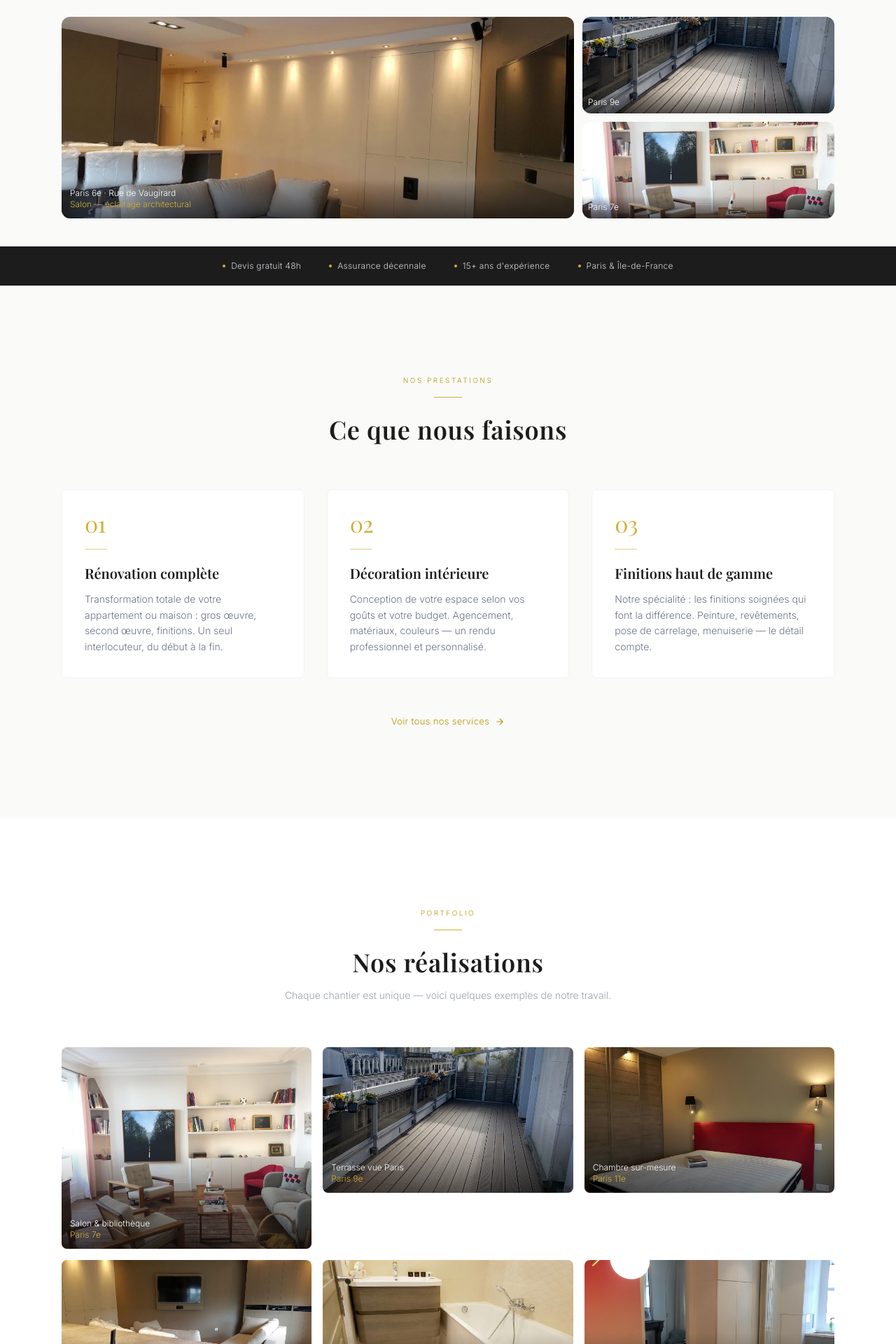
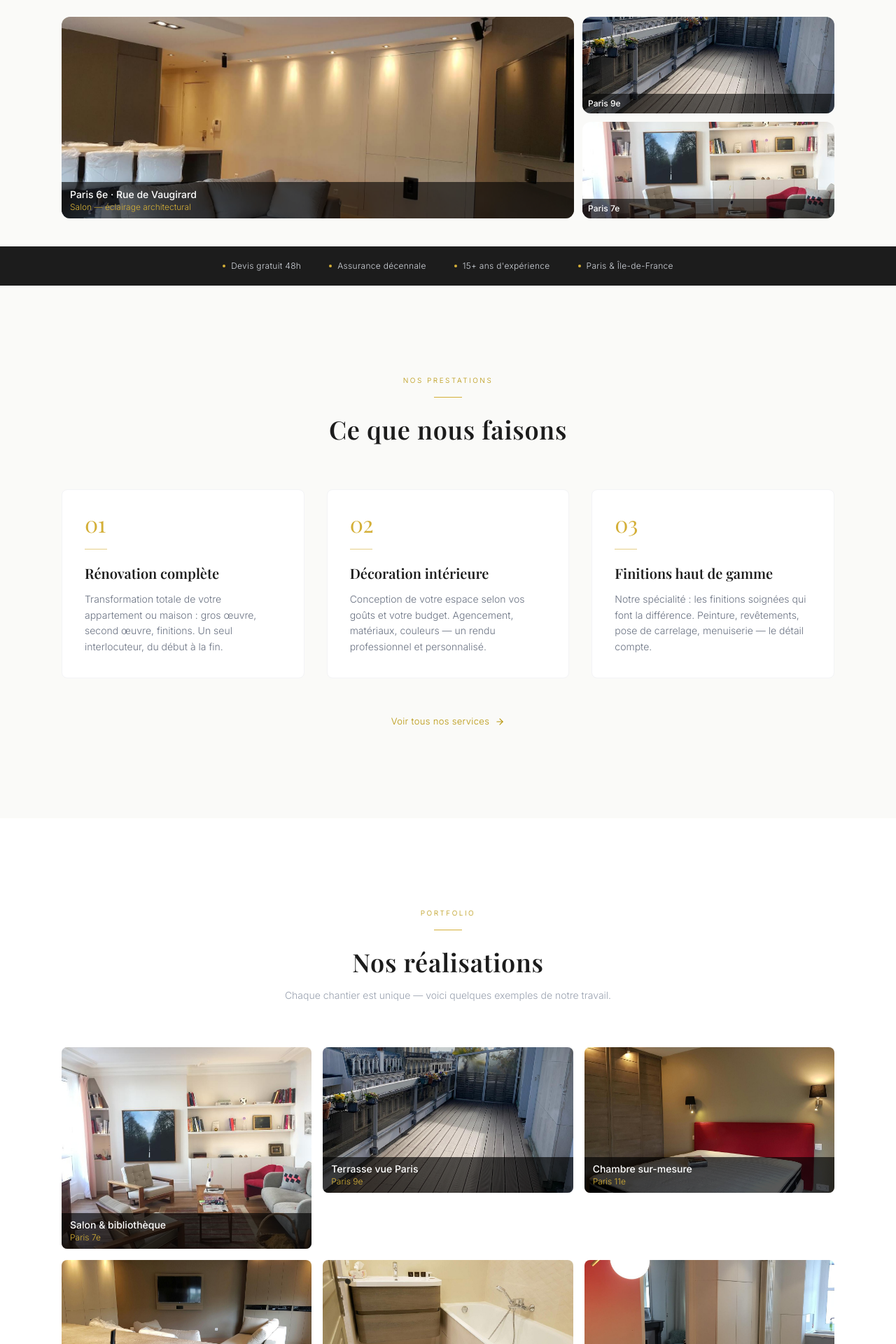
Before and after one commit to antoineillouz77-a11y/espace-design, a Next.js app: page / in a window 1280 px wide. Shown: the part 460-2380 px from the top of the page at 70% size. Built offline with nearby package versions, Linux system fonts and the light colour scheme.

Commit message:
Overlays photos : fond solide + texte lisible sur mobile

```diff
--- a/src/app/page.tsx
+++ b/src/app/page.tsx
@@ -166,9 +166,9 @@ export default function HomePage() {
                 priority
                 sizes="(max-width: 640px) 66vw, 50vw"
               />
-              <div className="absolute bottom-0 left-0 right-0 p-3 bg-gradient-to-t from-black/60 to-transparent">
-                <p className="text-white text-xs font-light">Paris 6e · Rue de Vaugirard</p>
-                <p className="text-[#D4AF37] text-xs">Salon — éclairage architectural</p>
+              <div className="absolute bottom-0 left-0 right-0 bg-black/60 px-3 py-2">
+                <p className="text-white text-sm font-medium">Paris 6e · Rue de Vaugirard</p>
+                <p className="text-[#D4AF37] text-xs font-light">Salon — éclairage architectural</p>
               </div>
             </div>
             <div className="flex flex-col gap-2 sm:gap-3">
@@ -180,8 +180,8 @@ export default function HomePage() {
                   className="object-cover object-center"
                   sizes="(max-width: 640px) 33vw, 25vw"
                 />
-                <div className="absolute bottom-0 left-0 right-0 p-2 bg-gradient-to-t from-black/60 to-transparent">
-                  <p className="text-white text-xs font-light">Paris 9e</p>
+                <div className="absolute bottom-0 left-0 right-0 bg-black/60 px-2 py-1.5">
+                  <p className="text-white text-xs font-medium">Paris 9e</p>
                 </div>
               </div>
               <div className="relative rounded-xl overflow-hidden flex-1">
@@ -192,8 +192,8 @@ export default function HomePage() {
                   className="object-cover object-center"
                   sizes="(max-width: 640px) 33vw, 25vw"
                 />
-                <div className="absolute bottom-0 left-0 right-0 p-2 bg-gradient-to-t from-black/60 to-transparent">
-                  <p className="text-white text-xs font-light">Paris 7e</p>
+                <div className="absolute bottom-0 left-0 right-0 bg-black/60 px-2 py-1.5">
+                  <p className="text-white text-xs font-medium">Paris 7e</p>
                 </div>
               </div>
             </div>
@@ -281,10 +281,9 @@ export default function HomePage() {
                   className="object-cover transition-transform duration-700 group-hover:scale-105"
                   sizes="(max-width: 640px) 50vw, 33vw"
                 />
-                <div className="absolute inset-0 bg-gradient-to-t from-black/60 via-transparent to-transparent" />
-                <div className="absolute bottom-0 left-0 right-0 p-3">
-                  <div className="text-white text-xs font-light">{item.label}</div>
-                  <div className="text-[#D4AF37] text-xs">{item.lieu}</div>
+                <div className="absolute bottom-0 left-0 right-0 bg-black/65 px-3 py-2">
+                  <div className="text-white text-sm font-medium leading-tight">{item.label}</div>
+                  <div className="text-[#D4AF37] text-xs mt-0.5">{item.lieu}</div>
                 </div>
               </div>
             ))}
```
